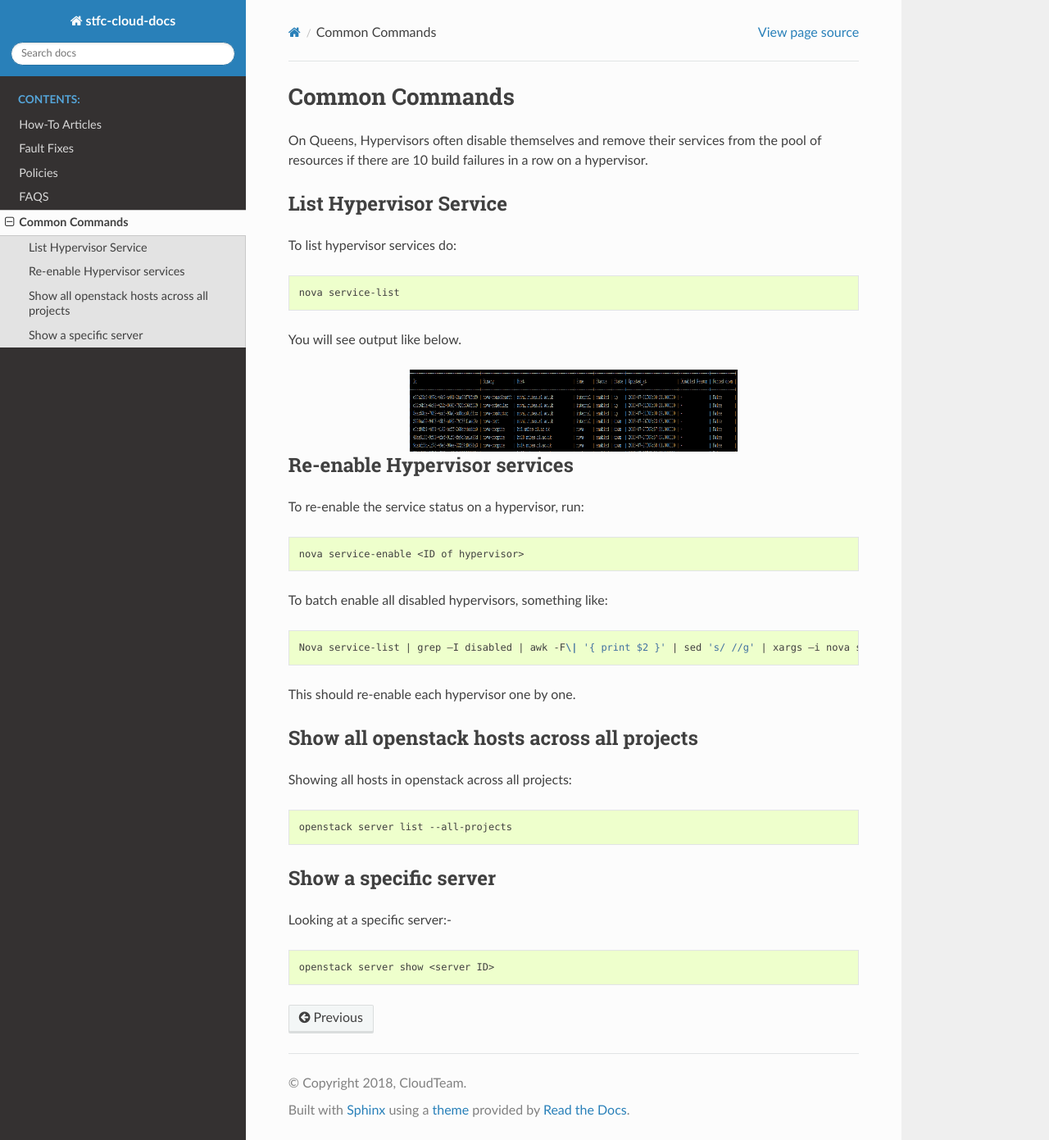
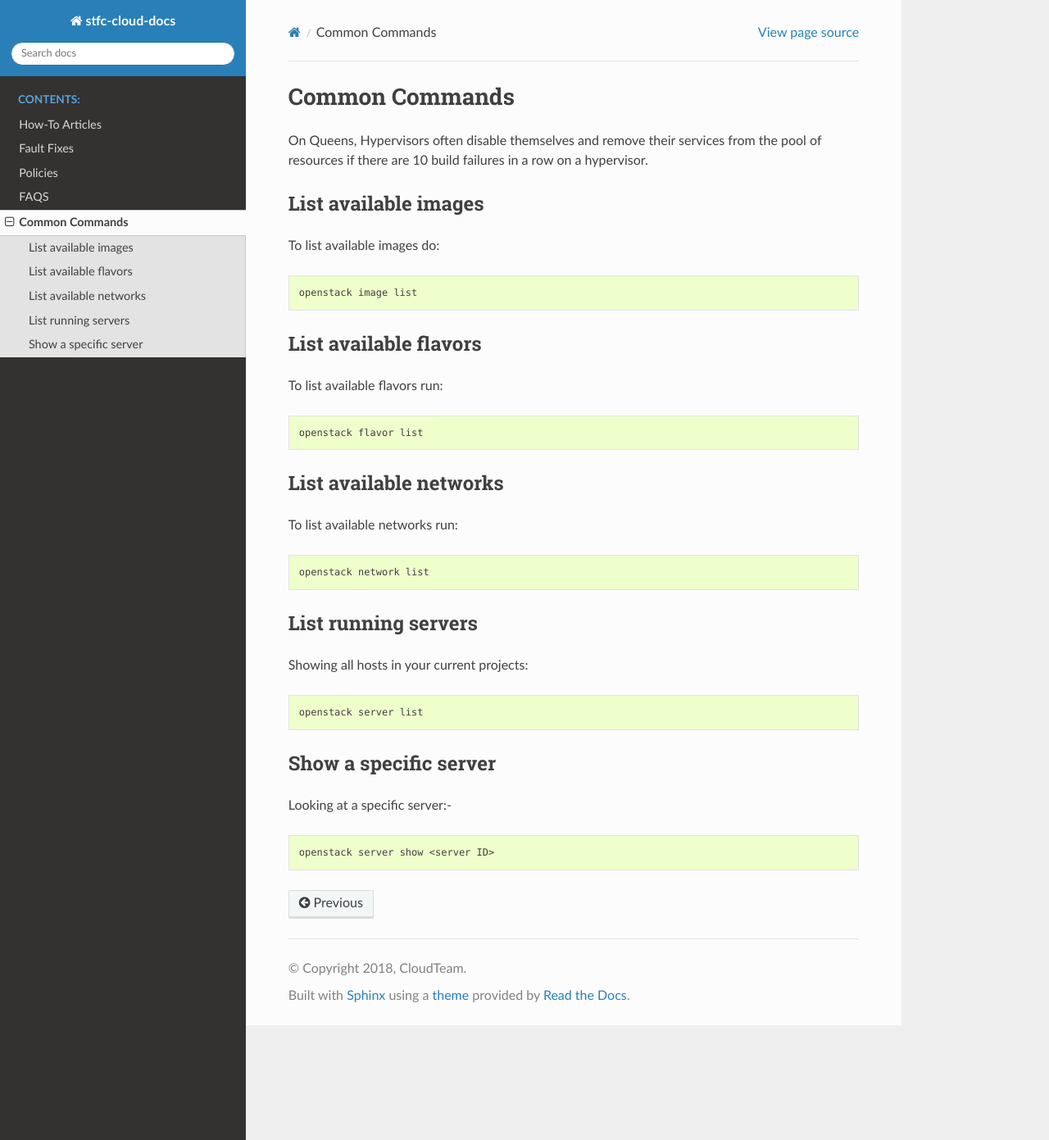
Before and after one commit to stfc/cloud-docs, a Sphinx documentation site: the page built from source/CommonCommands.rst, in a window 1280 px wide and 1391 px high. Shown: the whole window at 82% size. Built offline with Sphinx 7.4.7 and the Read the Docs theme 2.0.0, drawn with Linux system fonts in a browser that asks for light colours; pages that are not in the unit, such as notebooks, are missing from menus.

Commit message:
Replace common commands with more useful commands

```diff
--- a/source/CommonCommands.rst
+++ b/source/CommonCommands.rst
@@ -6,51 +6,45 @@ On Queens, Hypervisors often disable themselves and remove their services from t
 there are 10 build failures in a row on a hypervisor.
 
 #######################
-List Hypervisor Service
+List available images
 #######################
 
-To list hypervisor services do:
+To list available images do:
 
 .. code-block:: bash
 
-  nova service-list
-
-You will see output like below.
-
-.. image:: /assets/faqs/list_hypervisor_output.png
-    :width: 400px
-    :height: 100px
-    :align: center
-    :alt: command line output
-
+  openstack image list
 
 #############################
-Re-enable Hypervisor services
+List available flavors
 #############################
 
-To re-enable the service status on a hypervisor, run:
+To list available flavors run:
 
 .. code-block:: bash
 
-  nova service-enable <ID of hypervisor>
+  openstack flavor list
 
-To batch enable all disabled hypervisors, something like:
+
+############################################
+List available networks
+############################################
+
+To list available networks run:
 
 .. code-block:: bash
 
-  Nova service-list | grep –I disabled | awk -F\| '{ print $2 }' | sed 's/ //g' | xargs –i nova service-enable {}
-
-This should re-enable each hypervisor one by one.
+  openstack network list
 
 ############################################
-Show all openstack hosts across all projects
+List running servers
 ############################################
 
-Showing all hosts in openstack across all projects:
+Showing all hosts in your current projects:
 
 .. code-block:: bash
 
-  openstack server list --all-projects
+  openstack server list
 
 ######################
 Show a specific server
```
